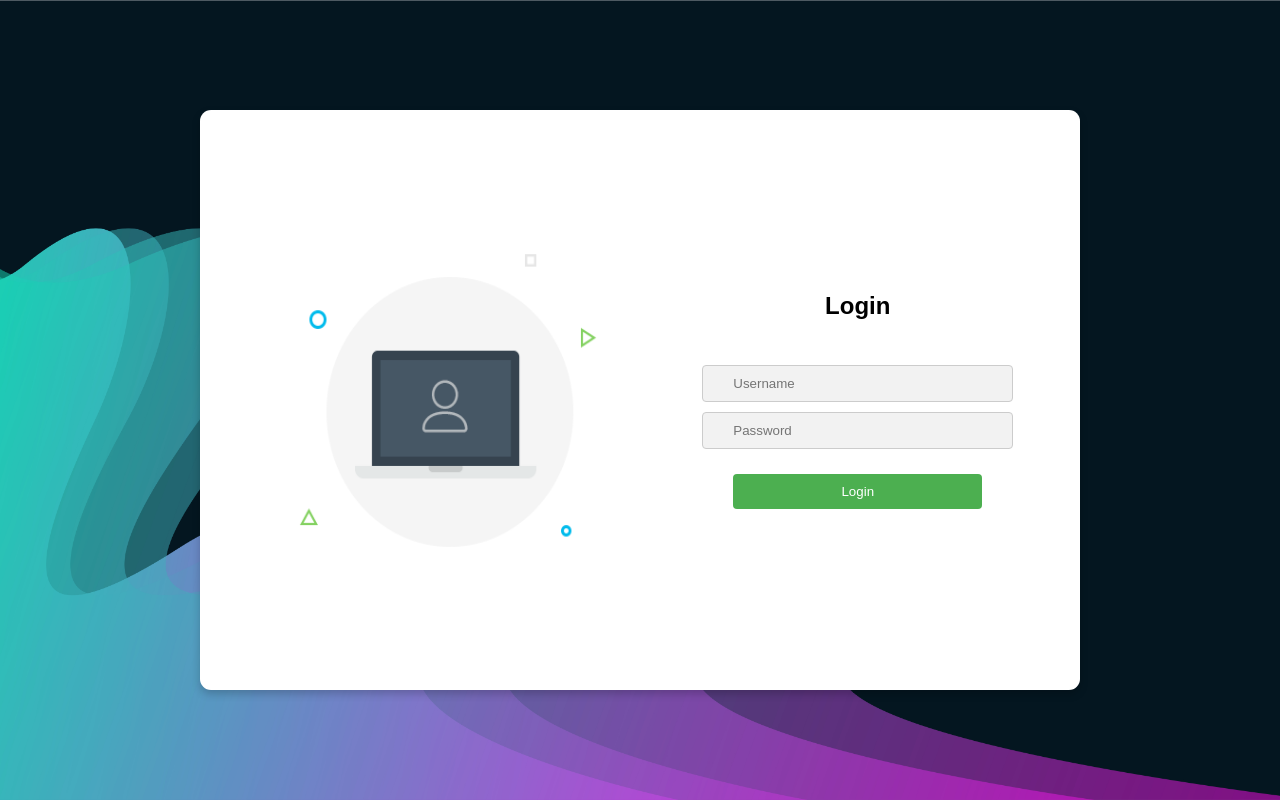
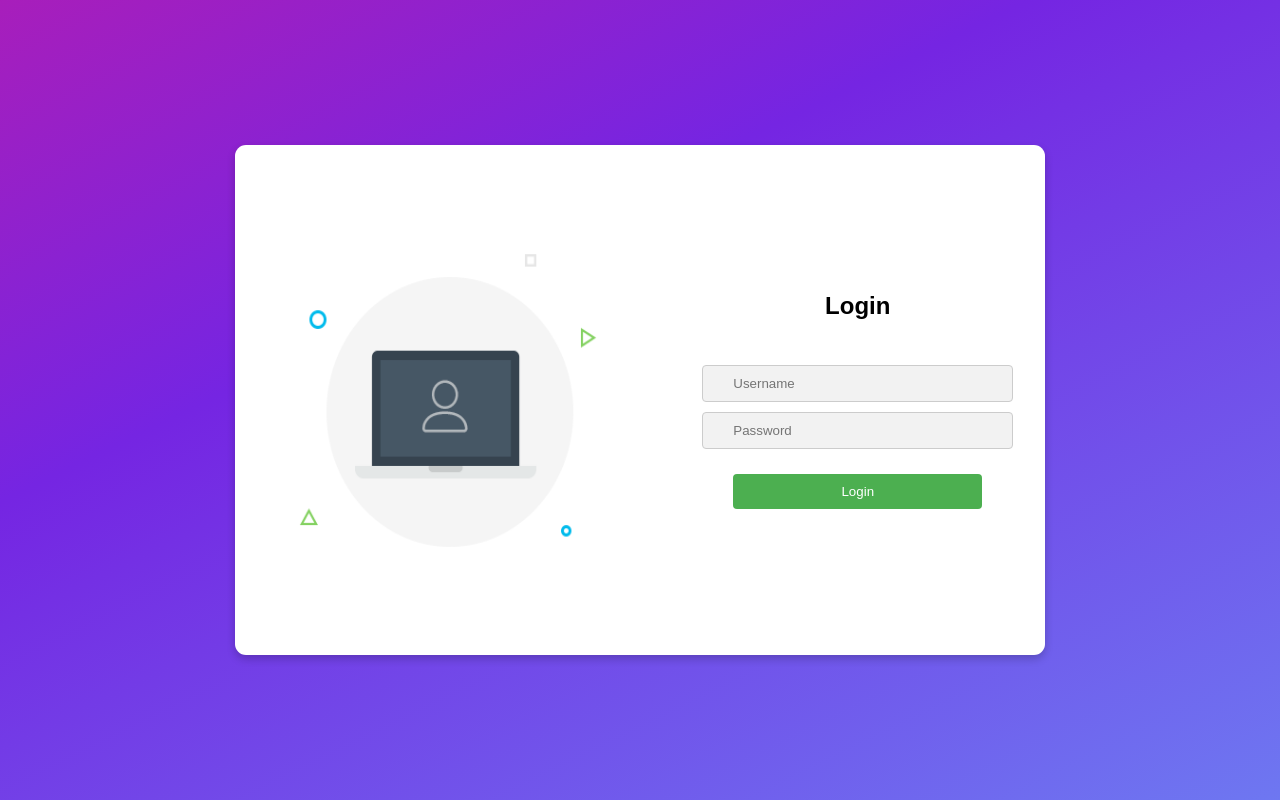
Before and after one commit to Randrews1331/advanced-library-management-system-aml, a React (Create React App) app: page /login in a window 1280 px wide. Built offline with nearby package versions, Linux system fonts and the light colour scheme.

Commit message:
Changes to login page
javascript +css

```diff
--- a/src/CSS/login.css
+++ b/src/CSS/login.css
@@ -1,21 +1,40 @@
 body {
-    background-image: url('z12.jpg');
-    background-size: cover;
-    background-position: center;
   margin: 0;
   font-family: Arial, sans-serif;
+}
+
+.gradient {
+  width: 100vw;
+  height: 100vh;
+  background: linear-gradient(334deg, #6b97f7, #7525e2, #f7137e);
+  background-size: 180% 180%;
+  animation: gradient-animation 6s ease infinite;
+  display: flex;
+  align-items: center;
+  justify-content: center;
+}
+
+@keyframes gradient-animation {
+  0% {
+    background-position: 0% 50%;
+  }
+  50% {
+    background-position: 100% 50%;
+  }
+  100% {
+    background-position: 0% 50%;
+  }
 }
 
 .login-container {
   display: flex;
   align-items: center;
   justify-content: center;
-    height: 100vh;
 }
 
 .login-box {
   background-color: white;
-    padding: 40px;
+  padding: 5px;
   border-radius: 11px;
   box-shadow: 0 4px 8px rgba(0, 0, 0, 0.2);
   display: flex;
@@ -25,28 +44,32 @@ body {
   justify-content: space-around;
 }
 
-
 .login-image {
   width: 300px;
   height: 300px;
   margin-right: 20px;
+  transition: transform 0.1s ease;
+  transform-style: preserve-3d; /* Allows 3D transforms */
 }
+
+.login-box {
+  perspective: 800px;
+}
+
+
+
 
 .login-form {
   display: flex;
   flex-direction: column;
   align-items: center;
+
 }
 
 h1 {
   margin: 0;
   font-size: 1.5em;
   margin-bottom: 40px;
-  }
-
-  .input-container {
-    position: relative;
-    margin-bottom: 15px;
 }
 
 .login-input {
@@ -58,15 +81,6 @@ body {
   margin: 5px;
 }
 
-  .input-icon {
-    position: absolute;
-    right: 10px;
-    top: 50%;
-    transform: translateY(-50%);
-    width: 20px;
-    height: 20px;
-  }
-
 .login-button {
   padding: 10px;
   background-color: #4CAF50;
@@ -74,7 +88,7 @@ body {
   border: none;
   border-radius: 4px;
   cursor: pointer;
-    margin-top: 20px; /* Add space above the button */
+  margin-top: 20px;
   width: 100%;
 }
 
--- /dev/null
+++ b/src/Javascript/LoginJavaS.js
@@ -0,0 +1,19 @@
+export function handleMouseMove(e, image) {
+    const rect = image.getBoundingClientRect();
+    const x = e.clientX - rect.left;
+    const y = e.clientY - rect.top;
+    const centerX = rect.width / 2;
+    const centerY = rect.height / 2;
+
+    //
+    const rotateX = ((y - centerY) / centerY) * 10; // Tilt vertically
+    const rotateY = ((centerX - x) / centerX) * 10; // Tilt horizontally
+
+    // Apply rotation transform
+    image.style.transform = `rotateX(${rotateX}deg) rotateY(${rotateY}deg)`;
+  }
+
+  export function handleMouseLeave(image) {
+    // Reset the transform on mouse leave
+    image.style.transform = 'rotateX(0deg) rotateY(0deg)';
+  }
--- a/src/Pages/login.js
+++ b/src/Pages/login.js
@@ -1,12 +1,23 @@
 import miniLogo from '../CSS/mini.jpg';
-import React from 'react';
-import '../CSS/login.css'; // Linking back to login.css
+import React, { useRef } from 'react';
+import '../CSS/login.css';
+import { handleMouseMove, handleMouseLeave } from '../Javascript/LoginJavaS';
 
 const Login = () => {
+  const imageRef = useRef(null);
+//Baclground for login page is taken from https://codepen.io/carmenansio/pen/MWExRMQ
   return (
+    <div className="gradient">
       <div className="login-container">
         <div className="login-box">
-        <img src={miniLogo} alt="Logo" className="login-image" />
+          <img
+            src={miniLogo}
+            alt="Logo"
+            className="login-image"
+            ref={imageRef}
+            onMouseMove={(e) => handleMouseMove(e, imageRef.current)}
+            onMouseLeave={() => handleMouseLeave(imageRef.current)}
+          />
           <div className="login-form">
             <h1>Login</h1>
             <input type="text" placeholder="Username" className="login-input" />
@@ -15,6 +26,7 @@ const Login = () => {
           </div>
         </div>
       </div>
+    </div>
   );
 };
 
```
Lines whose indentation alone changed are shown as unchanged.
